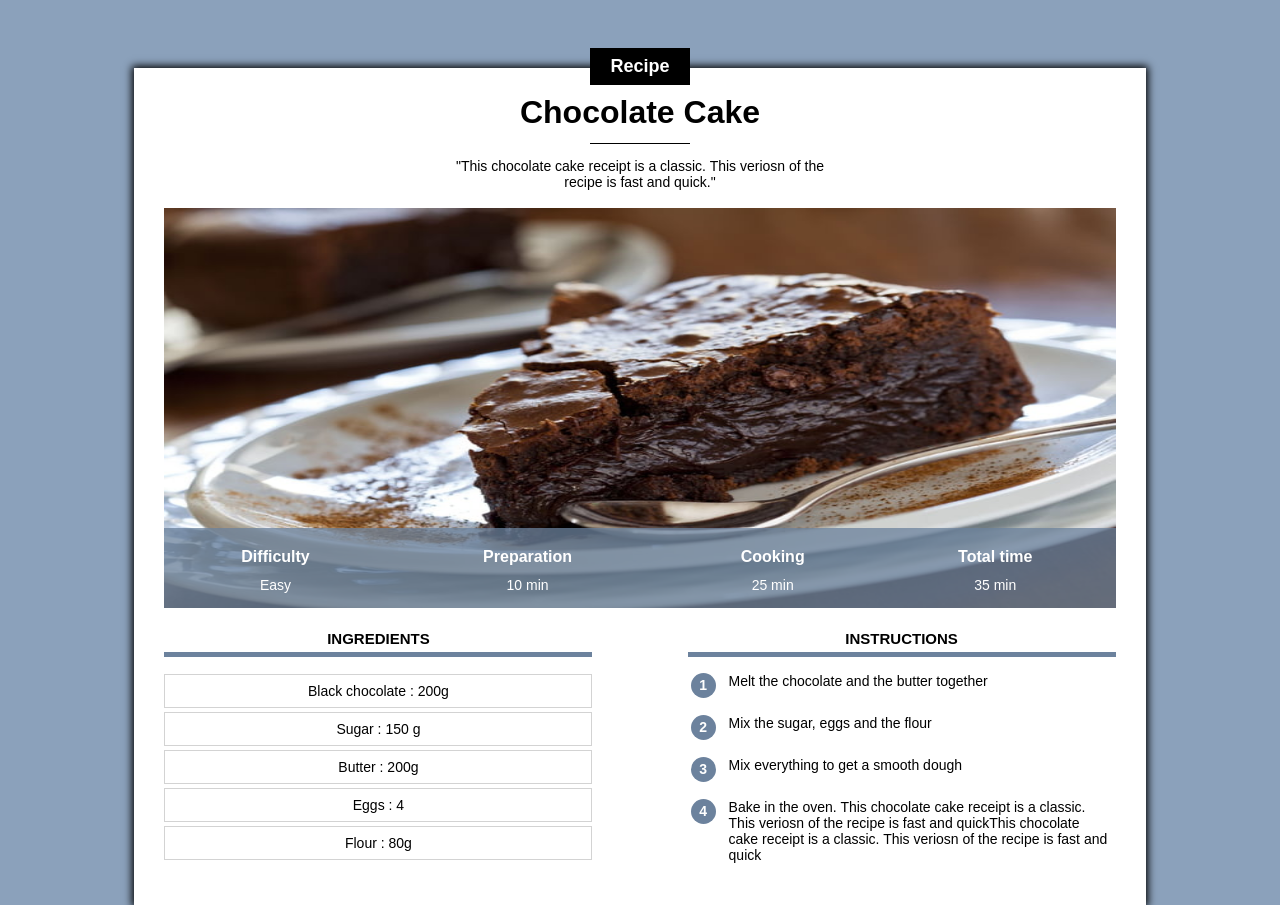
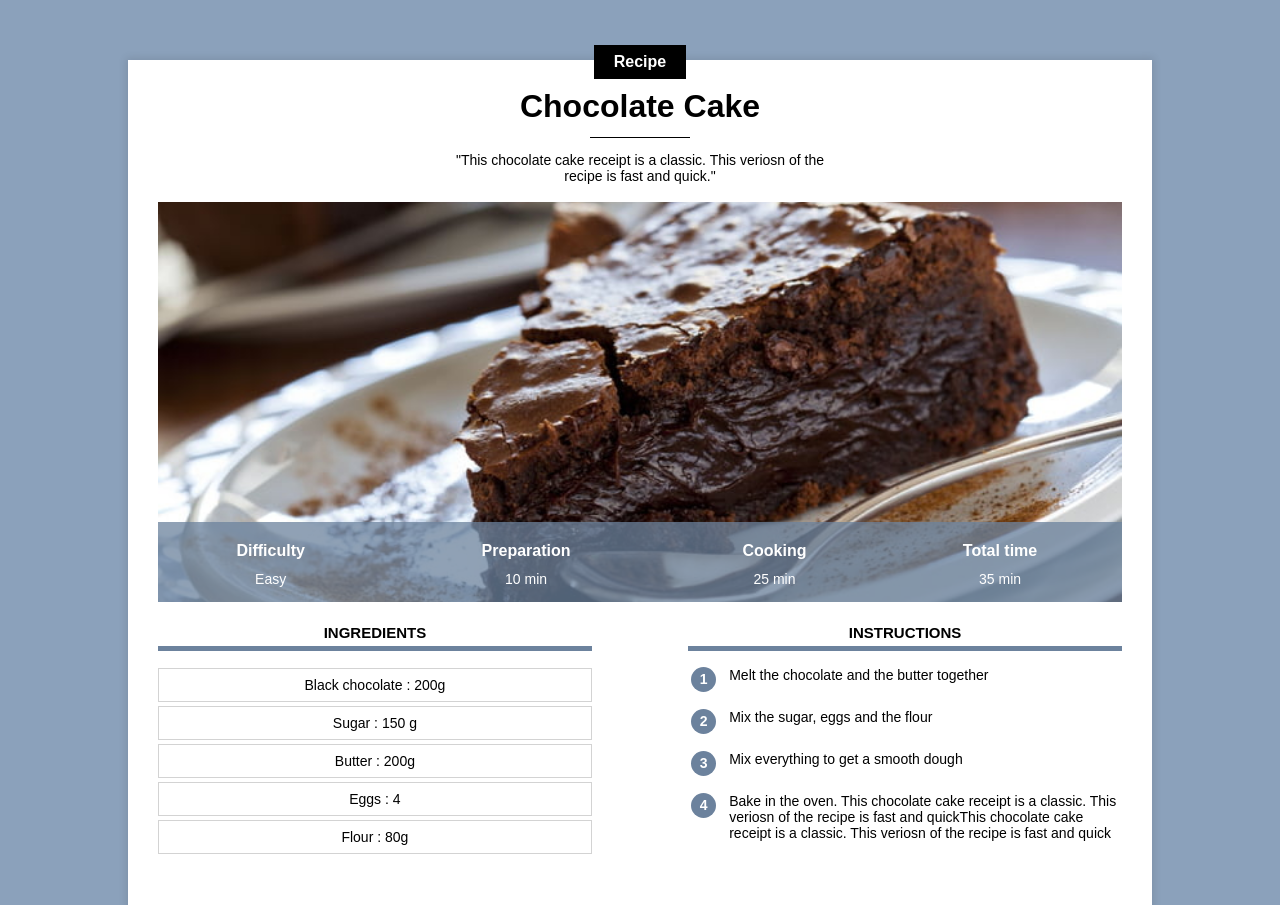
Before and after one commit to ohalvorsen/recipe_site, a plain HTML site: page index.html in a window 1280 px wide. Shown: the top 905 px of the page. Drawn offline with Linux system fonts and the light colour scheme.

Commit message:
Add files via upload

```diff
--- a/Cake-Resept2.css
+++ b/Cake-Resept2.css
@@ -5,6 +5,7 @@
 body {
     background-color: #8BA1BB;
     font-family: Arial;
+    margin: 0;
 }
 
 
@@ -13,7 +14,7 @@ div.content {
     margin: 60px 10% 80px 10%;
     padding : 0px 30px 30px 30px;
     min-width: 350px;
-    box-shadow: 0px 0px 8px 2px  black;
+    box-shadow: 0px 0px 8px 2px rgba(0, 0, 0, 0.1);
     overflow: visible;
 
 }
@@ -25,6 +26,7 @@ h1 {
 }
 
 p.description {
+    text-align: center;;
     max-width: 400px;
     display: inline-block;
     font-size: 14px;
@@ -45,11 +47,11 @@ p.category {
     background-color: black;
     color: white;
     display: inline-block;
-    margin-top: -20px;
+    margin-top: -15px;
     margin-bottom: 0px;
     padding: 8px 20px;
     font-weight: bold;
-    font-size: 18px;
+    font-size: 16px;
 }
 
 div.seperator {
@@ -58,7 +60,6 @@ div.seperator {
     background-color: black;
     margin-left: auto;
     margin-right: auto;
-
 }
 
 div.info {
@@ -89,6 +90,9 @@ table.info th {
 img.info  {
     display: block;
     max-height: 400px;
+    object-fit: cover;
+    min-height: 200px;
+    background-color: lightgray;
 
 
 }
@@ -110,6 +114,7 @@ div.col h2 {
 div.col1 {
     display: inline-block;
     margin-right: 10%;
+    margin-bottom: 20px;
    }
 
 div.col2 {
@@ -119,7 +124,7 @@ div.col2 {
 div.ingridiens p{
     text-align: center;
     font-size: 14px;
-    padding: 8px;
+    padding: 8px 0;
     border: 1px solid lightgray;
     margin-top: 4px;
     margin-bottom: 0;
@@ -138,7 +143,6 @@ table.instructions p.number{
     box-sizing: border-box;
     border-radius: 50%;
     margin: 0;
-    overflow:
 }
 
 table.instructions td.instruction_step {
```
